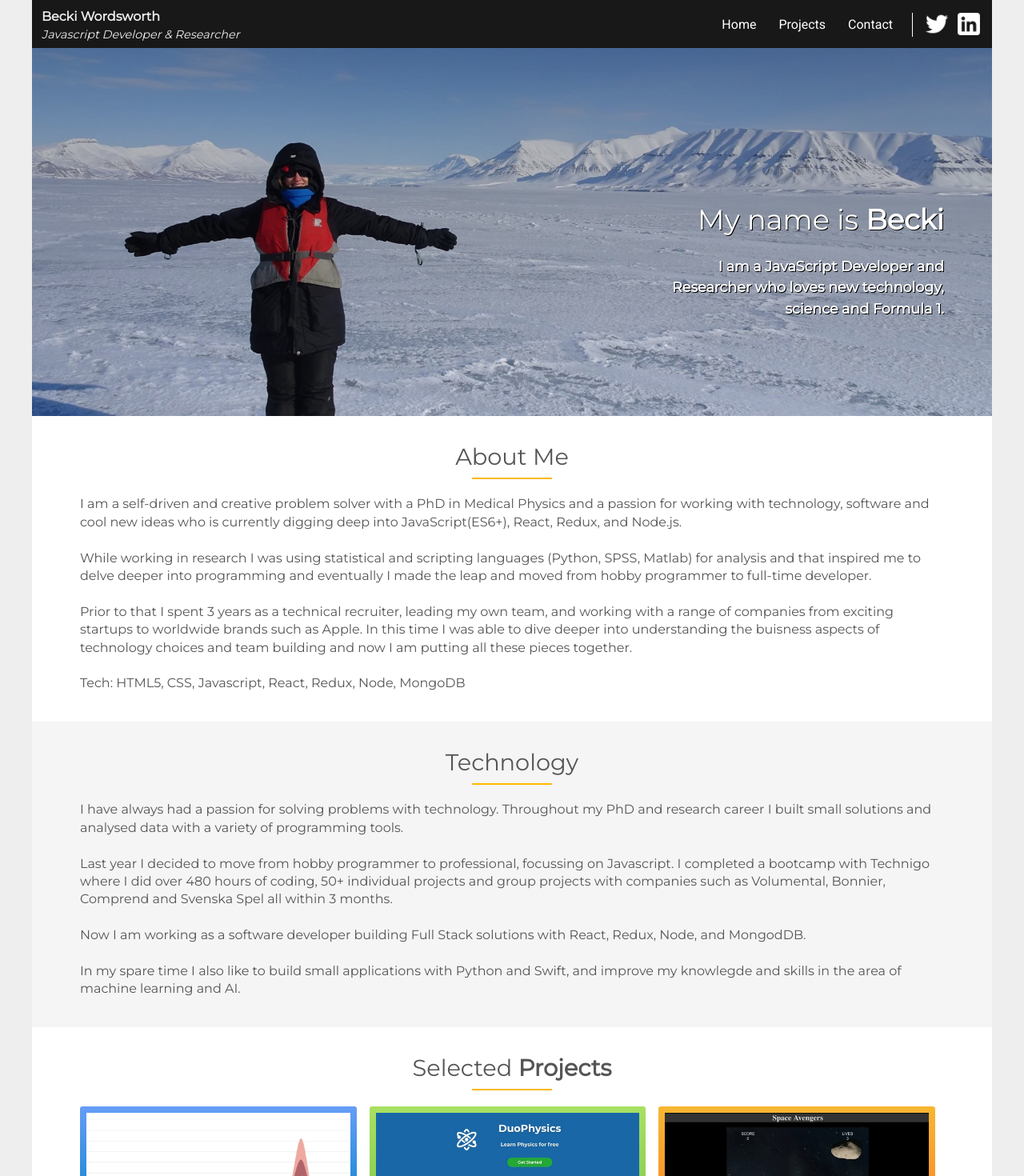
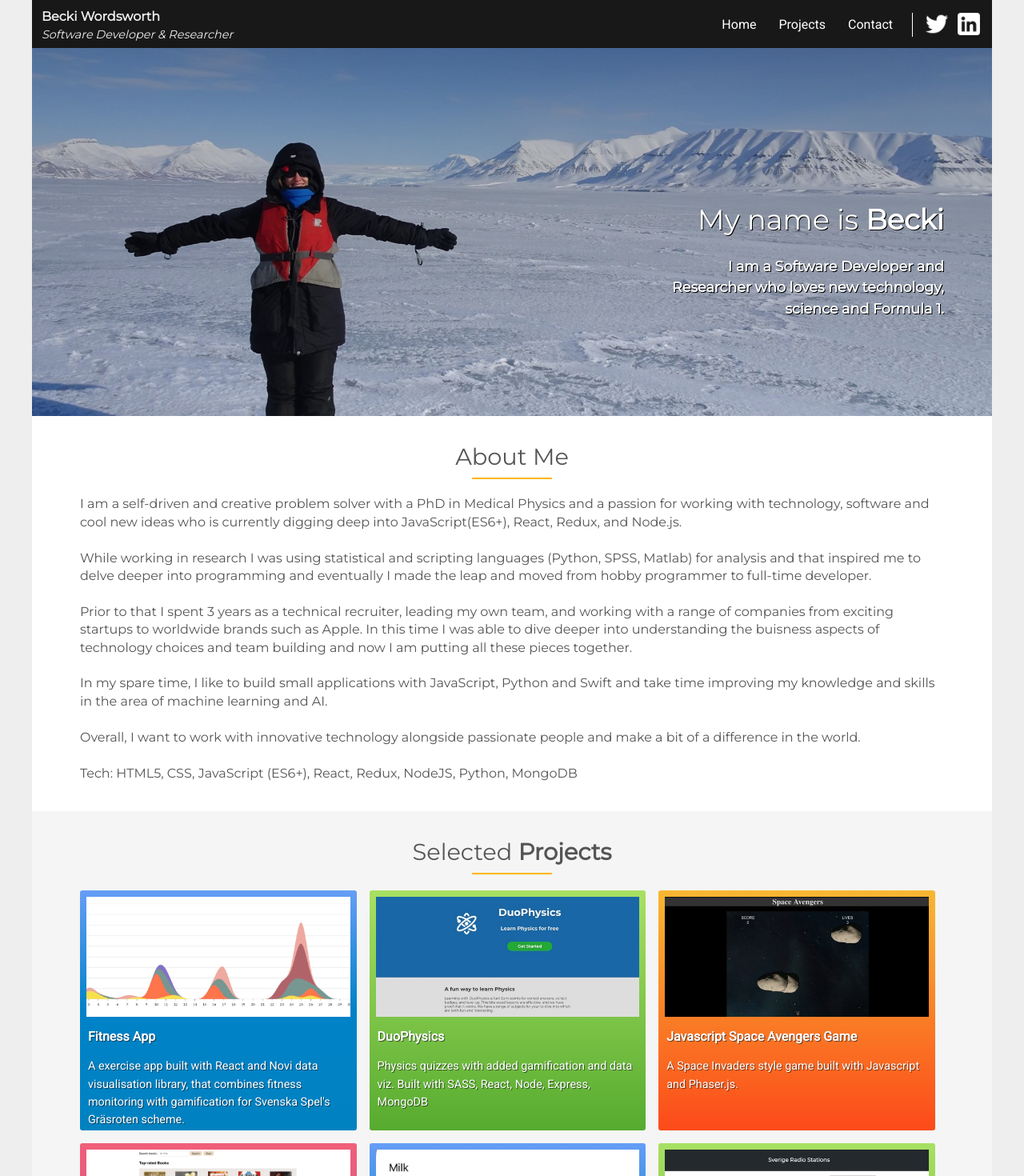
Before and after one commit to BeckiW/Portfolio, a React (Create React App) app in the folder app/: page / in a window 1280 px wide. Shown: the top 1470 px of the page at 80% size. Built offline with nearby package versions, Linux system fonts and the light colour scheme; a web font is replaced by a local one.

Commit message:
Cleaning up the code

```diff
--- a/app/public/index.html
+++ b/app/public/index.html
@@ -19,7 +19,7 @@
       work correctly both with client-side routing and a non-root public URL.
       Learn how to configure a non-root public URL by running `npm run build`.
     -->
-    <title>Becki Wordsworth - Javascript Developer and Researcher</title>
+    <title>Becki Wordsworth - Software Developer and Researcher</title>
   </head>
   <body>
     <noscript>
--- a/app/src/App.js
+++ b/app/src/App.js
@@ -3,8 +3,7 @@ import { BrowserRouter as Router, Route, Link, Switch } from "react-router-dom"
 import './App.css';
 import Header from './Components/Header'
 import Footer from './Components/Footer'
-import ProjectsPreview from './Components/ProjectPreviews'
-import Skills from './Components/Skills'
+
 import Landing from './Components/Landing'
 import ProjectPage from './Components/ProjectPage'
 import PageNotFound from './Components/PageNotFound'
--- a/app/src/Components/Header/index.js
+++ b/app/src/Components/Header/index.js
@@ -13,7 +13,7 @@ class ProjectPage extends React.Component {
       <header className="page-header">
         <div className="logo">
           <span className="page-title">Becki Wordsworth</span><br />
-          <span className="page-subtitle">Javascript Developer &amp; Researcher</span>
+          <span className="page-subtitle">Software Developer &amp; Researcher</span>
         </div>
         <div className="navigation">
           <nav>
--- a/app/src/Components/Landing/index.js
+++ b/app/src/Components/Landing/index.js
@@ -1,4 +1,4 @@
-import React, { Component } from "react";
+import React from "react";
 import "./style.css";
 import ProjectPreviews from "../ProjectPreviews";
 import Skills from "../Skills";
@@ -15,7 +15,7 @@ class Landing extends React.Component {
             My name is <strong>Becki</strong>
           </h1>
           <div class="tagline">
-            I am a JavaScript Developer and Researcher who loves new technology,
+            I am a Software Developer and Researcher who loves new technology,
             science and Formula 1.
           </div>
         </div>
@@ -38,15 +38,24 @@ class Landing extends React.Component {
             to dive deeper into understanding the buisness aspects of technology
             choices and team building and now I am putting all these pieces
             together. <br /> <br />
-            Tech: HTML5, CSS, Javascript, React, Redux, Node, MongoDB
+            In my spare time, I like to build small applications with
+            JavaScript, Python and Swift and take time improving my knowledge
+            and skills in the area of machine learning and AI.
+            <br /> <br />
+            Overall, I want to work with innovative technology alongside
+            passionate people and make a bit of a difference in the world.
+            <br />
+
+            <br /> Tech: HTML5, CSS, JavaScript (ES6+), React, Redux, NodeJS,
+            Python, MongoDB
           </p>
         </section>
 
-        <section className="landing-section content-padding">
+        {/* <section className="landing-section content-padding">
           <h2>Technology</h2>
           <hr />
           <Tech />
-        </section>
+        </section> */}
 
         <section className="landing-section content-padding">
           <h2>
--- a/app/src/Components/PageNotFound/index.js
+++ b/app/src/Components/PageNotFound/index.js
@@ -1,4 +1,4 @@
-import React, { Component } from "react";
+import React from "react";
 import './style.css'
 
 class PageNotFound extends React.Component {
--- a/app/src/Components/ProjectPageTech/index.js
+++ b/app/src/Components/ProjectPageTech/index.js
@@ -1,7 +1,6 @@
-import React, { Component } from 'react';
+import React from 'react';
 import "./style.css"
-import Header from '../Header'
-import Footer from '../Footer'
+
 import ProjectPreview from "../ProjectPreview"
 import "./style.css"
 
```
